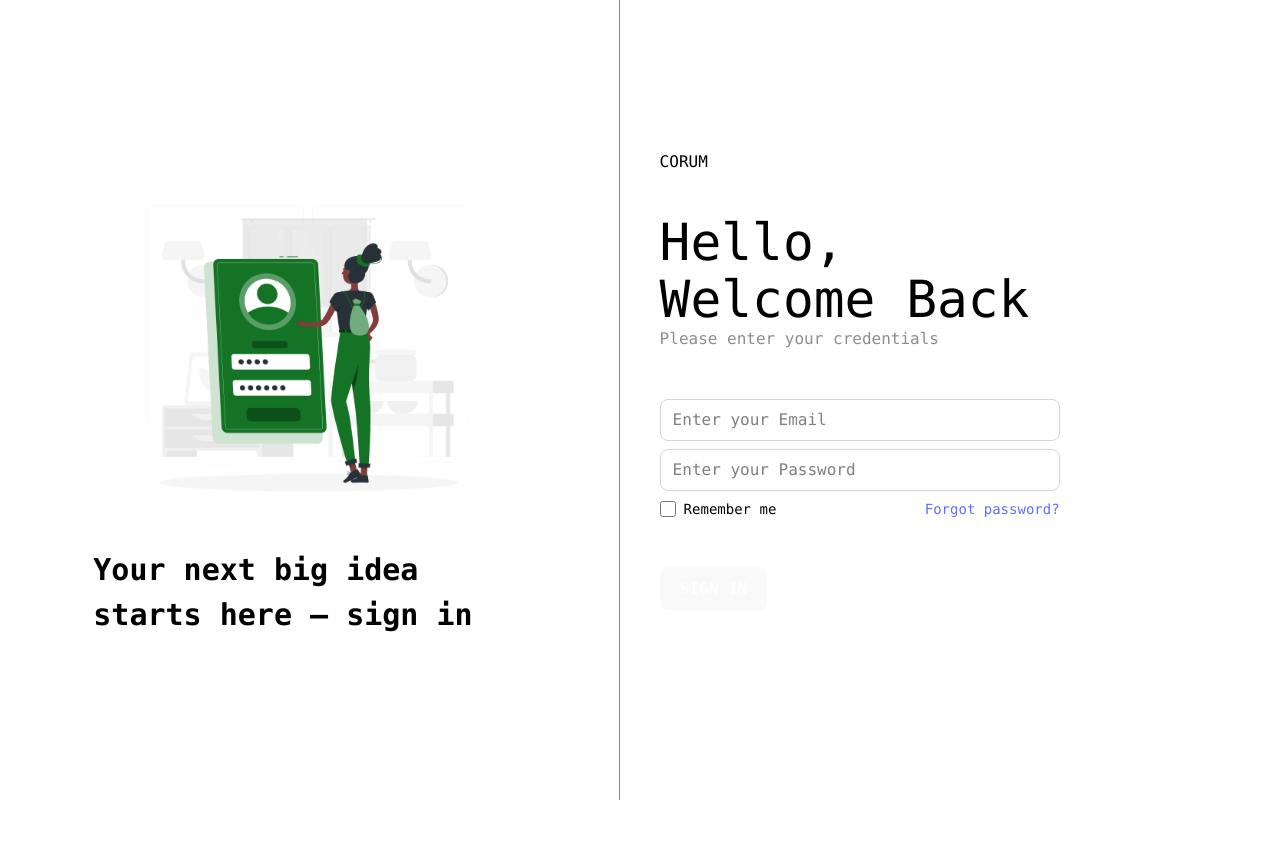
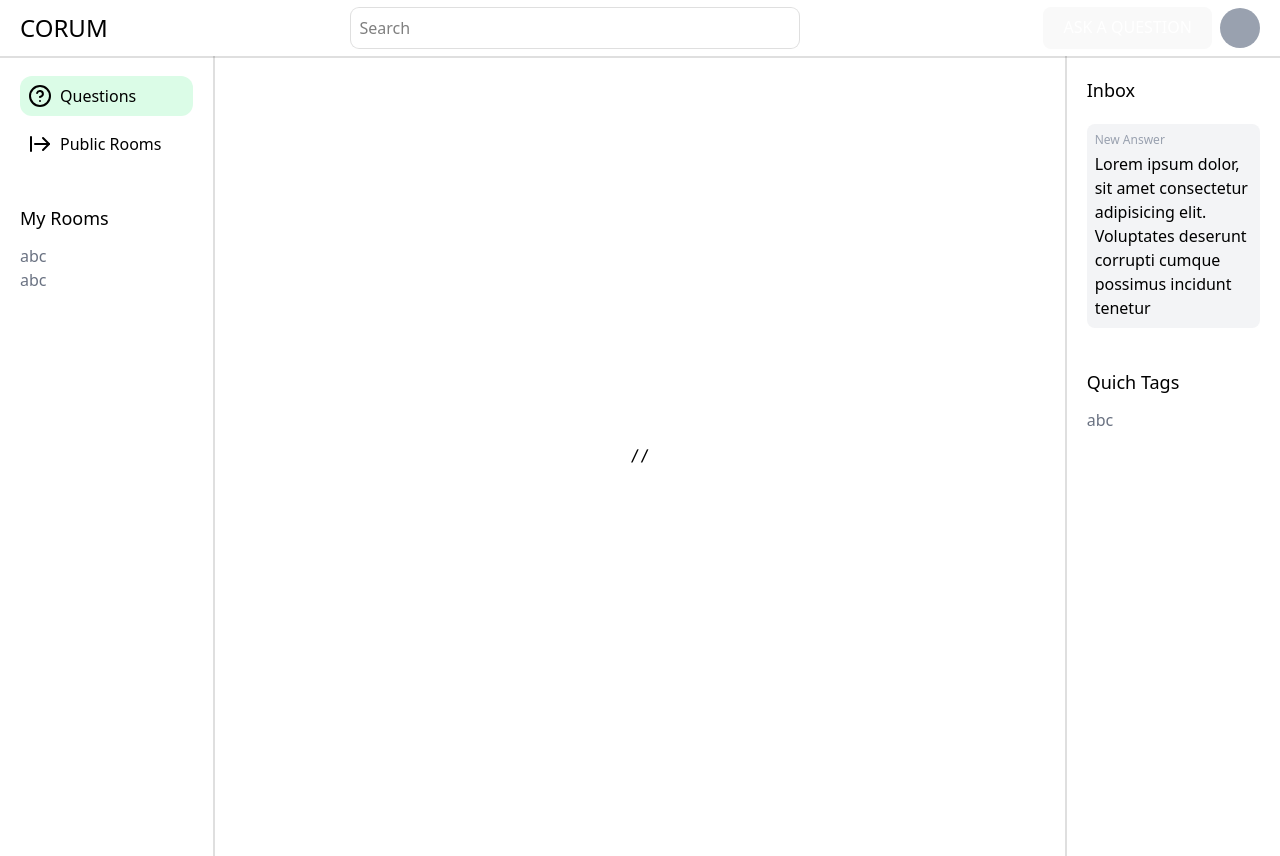
Before and after one commit to nearHaan/corum-frontend, a React (Vite) app: page / in a window 1280 px wide. Before the commit the page ends 800 px from the top, so only its background shows below. Built offline with nearby package versions, Linux system fonts and the light colour scheme.

Commit message:
auth route change

```diff
--- a/src/App.tsx
+++ b/src/App.tsx
@@ -1,15 +1,20 @@
 import { BrowserRouter, Routes, Route } from "react-router-dom";
-import Login from "./pages/Login/Login";
+import AuthPage from "./pages/Auth/Auth";
 import HomePage from "./pages/Home/Home";
 import QuestionsPage from "./pages/Home/tabs/Questions";
 import PublicRoomsPage from "./pages/Home/tabs/PublicRooms";
+import LoginTab from "./pages/Auth/tabs/LoginTab";
 
 function App() {
   return (
     <BrowserRouter>
       <Routes>
-        <Route path="/" element={<Login />} />
-        <Route path="/home" element={<HomePage />}>
+        {/* <Route path="/login" element={<Login />} /> */}
+        <Route path="/auth" element={<AuthPage />}>
+          <Route index element={<LoginTab />} />
+          <Route path="rooms" element={<PublicRoomsPage />} />
+        </Route>
+        <Route path="/" element={<HomePage />}>
           <Route index element={<QuestionsPage />} />
           <Route path="rooms" element={<PublicRoomsPage />} />
         </Route>
--- /dev/null
+++ b/src/pages/Auth/Auth.tsx
@@ -0,0 +1,19 @@
+import { Outlet } from "react-router-dom";
+
+export default function AuthPage() {
+  return (
+    <div className="w-screen min-h-screen flex items-center justify-center font-mono">
+      <div className="max-illusBreak:hidden h-screen w-full border-r-1 border-[#8e8e8e] flex flex-col items-center justify-center">
+        <img
+          className="max-w-sm"
+          alt="illustration"
+          src="src/assets/login-illustration.png"
+        />
+        <h3 className="max-w-lg text-[30px] px-10 font-bold text-black">
+          Your next big idea starts here — sign in
+        </h3>
+      </div>
+      <Outlet />
+    </div>
+  );
+}
--- /dev/null
+++ b/src/pages/Auth/tabs/LoginTab.tsx
@@ -0,0 +1,94 @@
+import { useState, type FormEvent } from "react";
+import { useNavigate } from "react-router-dom";
+import { useForm } from "../../../hooks/useForm";
+import { validation } from "../../../utils/validation";
+import { Input } from "../../../components/Input";
+import { Button } from "../../../components/Button";
+
+export default function LoginTab() {
+  const [loading, setLoading] = useState(false);
+  const navigate = useNavigate();
+
+  const { values, errors, touched, handleChange, validate } = useForm(
+    { email: "", password: "" },
+    { email: validation.email, password: validation.password }
+  );
+
+  const handleSubmit = async (e: FormEvent) => {
+    e.preventDefault();
+    if (!validate()) {
+      return;
+    }
+
+    setLoading(true);
+
+    try {
+      await new Promise((resolve) => setTimeout(resolve, 1500));
+      navigate("/");
+    } catch (error) {
+      alert("Login failed. Please try again.");
+    } finally {
+      setLoading(false);
+    }
+  };
+  return (
+    <div className="h-full w-full flex flex-col items-start p-10 text-black">
+      <h3 className="">CORUM</h3>
+      <h1 className="mt-10">
+        Hello,
+        <br />
+        Welcome Back
+      </h1>
+      <p className="mb-10 text-[#8E8E8E]">Please enter your credentials</p>
+      <form
+        onSubmit={handleSubmit}
+        className="max-xl:w-full min-xl:w-100 min-illusBreak:max-w-100"
+      >
+        <Input
+          label="Enter your Email"
+          type="email"
+          name="email"
+          value={values.email}
+          onChange={handleChange}
+          error={touched.email && errors.email ? errors.email : undefined}
+          autoComplete="email"
+          className=""
+        />
+        <Input
+          label="Enter your Password"
+          type="password"
+          name="password"
+          value={values.password}
+          onChange={handleChange}
+          error={
+            touched.password && errors.password ? errors.password : undefined
+          }
+          autoComplete="current-password"
+          className=""
+        />
+        <div className="w-full flex items-center justify-between py-2">
+          <label className="flex items-center cursor-pointer">
+            <input
+              type="checkbox"
+              className="w-4 h-4 bg-black rounded focus:ring-blue-500"
+            />
+            <span className="ml-2 text-sm text-black">Remember me</span>
+          </label>
+          <a className="text-sm text-[#8e8e8e] hover:text-black transition-colors cursor-pointer">
+            Forgot password?
+          </a>
+        </div>
+        <Button
+          type="submit"
+          loading={loading}
+          className="my-5 max-w-30 uppercase bg-[#147324]"
+        >
+          Sign in
+        </Button>
+        <div className="text-sm">
+          Don't have an account? <a className="text-blue-200">Register here</a>
+        </div>
+      </form>
+    </div>
+  );
+}
--- a/src/pages/Login/Login.tsx
+++ /dev/null
@@ -1,111 +0,0 @@
-import React, { useState, type FormEvent } from "react";
-import { validation } from "../../utils/validation";
-import { useForm } from "../../hooks/useForm";
-import { Button } from "../../components/Button";
-import { Input } from "../../components/Input";
-import { useNavigate } from "react-router-dom";
-
-const LoginForm: React.FC = () => {
-  const [loading, setLoading] = useState(false);
-  const navigate = useNavigate();
-
-  const { values, errors, touched, handleChange, validate } = useForm(
-    { email: "", password: "" },
-    { email: validation.email, password: validation.password }
-  );
-
-  const handleSubmit = async (e: FormEvent) => {
-    e.preventDefault();
-    if (!validate()) {
-      return;
-    }
-
-    setLoading(true);
-
-    try {
-      await new Promise((resolve) => setTimeout(resolve, 1500));
-      navigate("/home");
-    } catch (error) {
-      alert("Login failed. Please try again.");
-    } finally {
-      setLoading(false);
-    }
-  };
-
-  return (
-    <div className="w-screen min-h-screen flex items-center justify-center font-mono">
-      <div className="max-illusBreak:hidden h-screen w-full border-r-1 border-[#8e8e8e] flex flex-col items-center justify-center">
-        <img
-          className="max-w-sm"
-          alt="illustration"
-          src="src/assets/login-illustration.png"
-        />
-        <h3 className="max-w-lg text-[30px] px-10 font-bold text-black">
-          Your next big idea starts here — sign in
-        </h3>
-      </div>
-      <div className="h-full w-full flex flex-col items-start p-10 text-black">
-        <h3 className="">CORUM</h3>
-        <h1 className="mt-10">
-          Hello,
-          <br />
-          Welcome Back
-        </h1>
-        <p className="mb-10 text-[#8E8E8E]">Please enter your credentials</p>
-        <form
-          onSubmit={handleSubmit}
-          className="max-xl:w-full min-xl:w-100 min-illusBreak:max-w-100"
-        >
-          <Input
-            label="Enter your Email"
-            type="email"
-            name="email"
-            value={values.email}
-            onChange={handleChange}
-            error={touched.email && errors.email ? errors.email : undefined}
-            autoComplete="email"
-            className=""
-          />
-          <Input
-            label="Enter your Password"
-            type="password"
-            name="password"
-            value={values.password}
-            onChange={handleChange}
-            error={
-              touched.password && errors.password ? errors.password : undefined
-            }
-            autoComplete="current-password"
-            className=""
-          />
-          <div className="w-full flex items-center justify-between py-2">
-            <label className="flex items-center cursor-pointer">
-              <input
-                type="checkbox"
-                className="w-4 h-4 bg-black rounded focus:ring-blue-500"
-              />
-              <span className="ml-2 text-sm text-black">Remember me</span>
-            </label>
-            <a className="text-sm text-[#8e8e8e] hover:text-black transition-colors cursor-pointer">
-              Forgot password?
-            </a>
-          </div>
-          <Button
-            type="submit"
-            loading={loading}
-            className="my-10 max-w-30 uppercase bg-[#147324]"
-          >
-            Sign in
-          </Button>
-        </form>
-      </div>
-    </div>
-  );
-};
-
-// Main App Component
-const App: React.FC = () => {
-  return <LoginForm />;
-};
-
-export default App;
```
Also changed, not shown: src/pages/Auth/tabs/RegisterTab.tsx (added).
